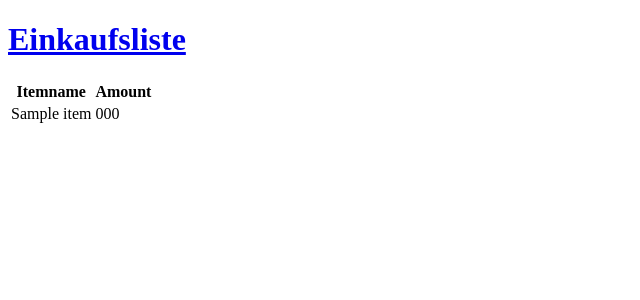
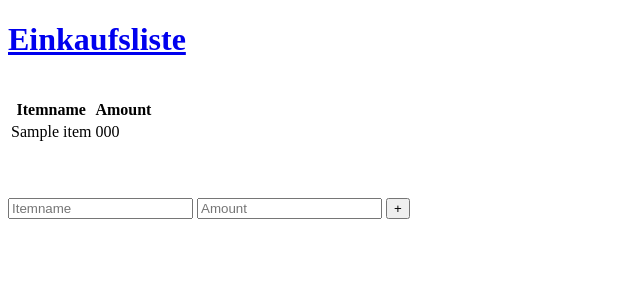
Before and after one commit to NK013/my-first-blog, a Django app: page / in a window 1280 px wide. Shown: the top 300 px of the page, without its empty margins (0-640 px from the left). Run offline with Django 3.2, Linux system fonts and the light colour scheme; tables that the repository leaves empty hold one stand-in row (values such as "Sample post").

Commit message:
Added Form (addItem) - (Not working)

```diff
--- a/blog/templates/blog/base.html
+++ b/blog/templates/blog/base.html
@@ -8,6 +8,8 @@
     <body>
 
         <h1><a href="/" id="title">Einkaufsliste</a></h1>
+
+        <br>
 
         <div>
             <table class="table">
@@ -22,6 +24,16 @@
               </table>
         </div>
 
+        <br><br><br>
+
+        <span>
+            <form>
+                <input name="itemname-input" type="text" value="" placeholder="Itemname">
+                <input name="number-input" type="number" value="" placeholder="Amount">
+                <button type="submit" >+</button> <!-- NOTIZ: Hier die methode namens 'addItem' aus views.py callen. -->
+            </form>
+        </span>
+
     </body>
 
 </html>
--- a/blog/views.py
+++ b/blog/views.py
@@ -6,3 +6,13 @@ from blog.models import Item
 
 def shoppinglist(request):
     return render(request, 'blog/shoppinglist.html', {'shoppinglist': Item.objects.all()})
+
+def addItem(request):
+    print("called 1")
+    if request.methord == 'GET':
+        print("called 2")
+        itemname = request.GET.get('itemname-input')
+        number = request.GET.get('number-input')
+        print("Doing...")
+        Item.objects.update(itemname, number)
+        print("Done!")
--- a/mysite/settings.py
+++ b/mysite/settings.py
@@ -63,7 +63,7 @@ TEMPLATES = [
                 'django.template.context_processors.request',
                 'django.contrib.auth.context_processors.auth',
                 'django.contrib.messages.context_processors.messages',
-            ],
+            ]
         },
     },
 ]
```
